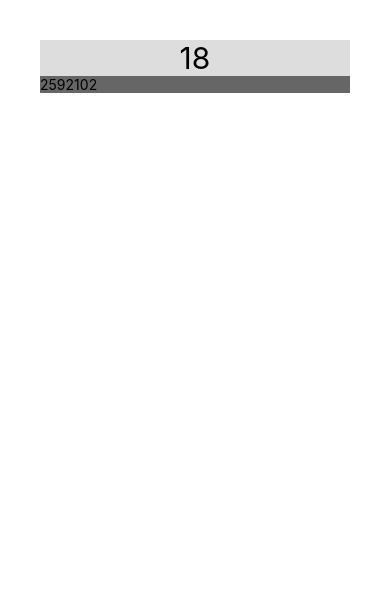
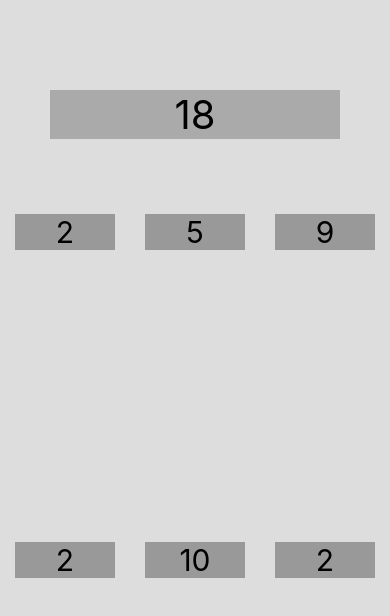
Before and after one commit to amirichnor/TargetGame, a React Native app: screen / in a window 390 px wide. Shown: the top 616 px of the page. Built offline with nearby package versions, Linux system fonts and the light colour scheme.

Commit message:
Add styles

```diff
--- a/src/components/Game.js
+++ b/src/components/Game.js
@@ -17,7 +17,11 @@ class Game extends Component {
     return (
       <View style={styles.container}>
         <Text style={styles.target}>{this.target}</Text>
-        <RandomNumber number={this.randomNumber}/>
+        <View style={styles.randomContainer}>
+          {this.randomNumber.map((number, index) => (
+            <RandomNumber number={number} />
+          ))}
+        </View>
       </View>
     );
   }
@@ -26,12 +30,20 @@ class Game extends Component {
 const styles = StyleSheet.create({
   container: {
     backgroundColor: '#ddd',
-    margin: 40,
-
+    flex: 1,
+    paddingTop: 40,
   },
   target: {
-    fontSize: 30,
+    fontSize: 40,
+    backgroundColor: '#aaa',
+    margin: 50,
     textAlign: 'center',
+  },
+  randomContainer: {
+    flex: 1,
+    flexDirection: 'row',
+    flexWrap: 'wrap',
+    justifyContent: 'space-around',
   },
 });
 export default Game;
--- a/src/components/RandomNumber.js
+++ b/src/components/RandomNumber.js
@@ -14,9 +14,14 @@ class RandomNumber extends Component {
     );
   }
 }
-const styles = StyleSheet.create({randomNumber:{
-    // flex:1,
-    backgroundColor:"#666",
-
-}});
+const styles = StyleSheet.create({
+  randomNumber: {
+    fontSize: 30,
+    backgroundColor: '#999',
+    width: 100,
+    marginHorizontal: 15,
+    marginVertical: 25,
+    textAlign: 'center',
+  },
+});
 export default RandomNumber;
```
